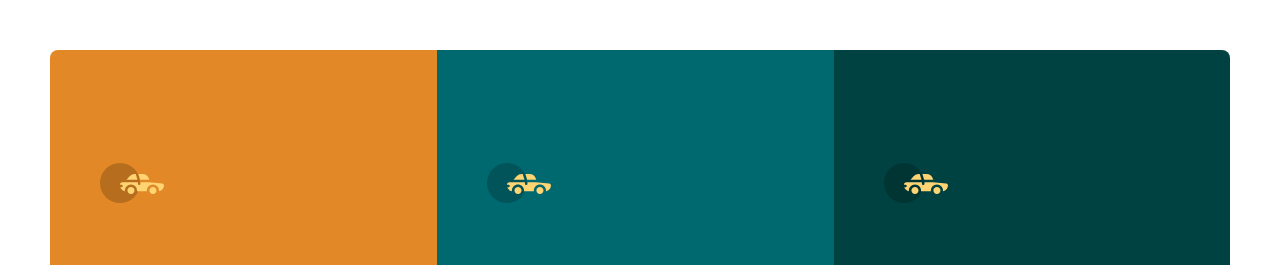
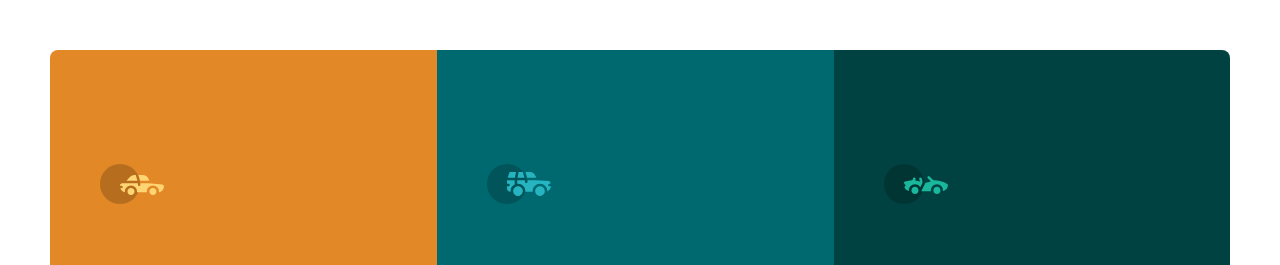
Before and after one commit to PriscaTonia/frontendMentors-challenge-2, a plain HTML site: page index.html in a window 1280 px wide. Shown: the top 265 px of the page. Drawn offline with Linux system fonts and the light colour scheme.

Commit message:
placing my svg directly instead of putting it as an image

```diff
--- a/index.html
+++ b/index.html
@@ -25,21 +25,24 @@
 <div class="container">
 
   <section class="sedan">
-    <div class="icon"><img src="images/icon-sedans.svg" alt=""></div>
+    <!-- <div class="icon-sedan"><img src="images/icon-sedans.svg" alt=""></div> -->
+    <svg width="64" height="40" xmlns="http://www.w3.org/2000/svg"><g fill="none" fill-rule="evenodd"><circle fill="#000" opacity=".201" cx="20" cy="20" r="20"/><path d="M52.936 24.11c1.942 0 3.517 1.542 3.517 3.445 0 1.903-1.575 3.445-3.517 3.445s-3.516-1.542-3.516-3.445c0-1.903 1.574-3.445 3.516-3.445zm-21.957 0c1.942 0 3.517 1.542 3.517 3.445 0 1.903-1.575 3.445-3.517 3.445s-3.516-1.542-3.516-3.445c0-1.903 1.574-3.445 3.516-3.445zm6.948-4.848v1.429c0 .716.61 1.293 1.348 1.259a1.295 1.295 0 001.225-1.295v-1.393h8.256l13.483 1.313c.956.093 1.676.881 1.676 1.814 0 2.89-2.126 5.303-4.926 5.819.397-3.557-2.458-6.62-6.053-6.62-3.646 0-6.504 3.14-6.039 6.723h-9.879c.466-3.588-2.397-6.722-6.039-6.722-3.595 0-6.45 3.062-6.052 6.62-2.14-.398-3.916-1.912-4.61-3.931h1.142c.731 0 1.32-.598 1.285-1.322-.033-.678-.629-1.2-1.322-1.2H20v-.251c0-1.274 1.066-2.243 2.306-2.243h15.62zM42.59 11c2.645 0 4.99 1.556 5.972 3.963l.726 1.779H40.17L38.413 11h4.178zm-6.865 0l1.758 5.741H26.505l3.357-3.654A6.502 6.502 0 0134.644 11h1.082z" fill="#FFD473" fill-rule="nonzero"/></g></svg>
     <h2>Sedans</h2>
     <p>Choose a sedan for its affordability and excellent fuel economy. Ideal for cruising in the city or on your next road trip.</p>
     <button>Learn More</button>
   </section>
 
   <section class="suv">
-    <div class="icon"><img src="images/icon-sedans.svg" alt=""></div>
+    <!-- <div class="icon-suv"><img src="images/icon-sedans.svg" alt=""></div> -->
+    <svg width="64" height="40" xmlns="http://www.w3.org/2000/svg"><g fill="none" fill-rule="evenodd"><circle fill="#000" opacity=".201" cx="20" cy="20" r="20"/><path d="M31.002 22.358c2.917 0 5.18 2.593 4.762 5.506a4.828 4.828 0 01-2.962 3.778 4.797 4.797 0 01-5.3-1.165c-1.188-1.26-1.235-2.613-1.263-2.613-.42-2.924 1.857-5.506 4.763-5.506zm22 0c3.457 0 5.798 3.567 4.41 6.744A4.816 4.816 0 0152.3 31.94a4.826 4.826 0 01-4.06-4.077c-.42-2.915 1.846-5.506 4.762-5.506zm-15.04-6.083v1.462a1.29 1.29 0 001.352 1.29c.693-.033 1.227-.631 1.227-1.326v-1.426h8.3l13.056.716a1.29 1.29 0 011.164.917c.27.895.446 1.477.563 1.87h-1.047c-.694 0-1.291.534-1.324 1.228a1.29 1.29 0 001.288 1.352h1.445c-.164 2.225-1.57 4.193-3.6 5.05.13-4.212-3.255-7.63-7.384-7.63-4.317 0-7.762 3.718-7.358 8.086h-7.285c.43-4.655-3.503-8.531-8.131-8.046v-3.543h7.734zm-10.312 0v4.308a7.4 7.4 0 00-4.006 7.274 3.874 3.874 0 01-3.642-3.864v-1.635h1.46a1.29 1.29 0 000-2.58h-1.461v-3.213l.003-.29h7.646zm14.986-8.196c2.65 0 5 1.592 5.984 4.055l.63 1.579a5.525 5.525 0 01-.065-.004l-.026-.002-.034-.002-.022-.002a4.178 4.178 0 00-.224-.006l-.098-.001h-.039l-.136-.001h-.052l-.326-.001H40.211L38.528 8.08zm-13.632 0l-1.122 5.616h-7.144l1.47-4.71a1.29 1.29 0 011.231-.906h5.565zm6.832 0l1.683 5.615h-7.007l1.121-5.615h4.203z" fill="#26B5C0" fill-rule="nonzero"/></g></svg>
     <h2>SUVs</h2>
     <p>Take an SUV for its spacious interior, power, and versatility. Perfect for your next family vacation and off-road adventures.</p>
     <button>Learn More</button>
   </section>
 
   <section class="luxury">
-    <div class="icon"><img src="images/icon-sedans.svg" alt=""></div>
+    <!-- <div class="icon-luxury"><img src="images/icon-sedans.svg" alt=""></div> -->
+    <svg width="64" height="40" xmlns="http://www.w3.org/2000/svg"><g fill="none" fill-rule="evenodd"><circle fill="#000" opacity=".201" cx="20" cy="20" r="20"/><path d="M30.98 22.835c1.941 0 3.516 1.604 3.516 3.583 0 1.978-1.575 3.582-3.517 3.582s-3.516-1.604-3.516-3.582c0-1.979 1.574-3.583 3.516-3.583zm21.956 0c1.942 0 3.517 1.604 3.517 3.583 0 1.978-1.575 3.582-3.517 3.582s-3.516-1.604-3.516-3.582c0-1.979 1.574-3.583 3.516-3.583zm-9.143-10.45a1.27 1.27 0 011.819 0l3.715 3.784c4.444-.115 9.7 1.142 13.964 3.753.387.237.624.664.624 1.124 0 3.006-2.126 5.514-4.926 6.05.397-3.698-2.458-6.882-6.053-6.882-3.646 0-6.504 3.264-6.039 6.99h-9.669c.76-1.544.993-2.026 1.337-2.711l.082-.162c.421-.835 1.056-2.07 2.883-5.65 1.68-.023 3.47-.408 5.247-1.403l-2.984-3.04a1.328 1.328 0 010-1.854zm-7.68 1.064c.683-.2 1.395.202 1.592.898l.749 2.652a3.46 3.46 0 01-.247 2.51l-1.733 3.395-.216.424c-1.07-1.89-3.06-3.114-5.279-3.114-3.595 0-6.45 3.184-6.052 6.885-1.832-.347-3.414-1.537-4.278-3.276a1.331 1.331 0 01.117-1.376l.955-1.303-1.325-1.295c-.751-.735-.376-2.024.64-2.231l6.614-1.346.13-.026c.092-.019.145-.03.157-.031.314-.146 1.07-.591 1.07-1.506 0-.734.592-1.327 1.316-1.31.712.016 1.268.662 1.256 1.388a4.11 4.11 0 01-.348 1.611 22.69 22.69 0 014.7 1.146l-.7-2.473a1.314 1.314 0 01.882-1.622z" fill="#19B89D" fill-rule="nonzero"/></g></svg>
     <h2>Luxury</h2>
     <p>Cruise in the best car brands without the bloated prices. Enjoy the enhanced comfort of a luxury rental and arrive in style.</p>
     <button>Learn More</button>
--- a/style.css
+++ b/style.css
@@ -69,7 +69,6 @@ body{
 .suv{
     background-color: hsl(184, 100%, 22%);
 }
-
 .suv button{
     background-color:hsl(0, 0%, 95%) ;
     color: hsl(184, 100%, 22%);
```
